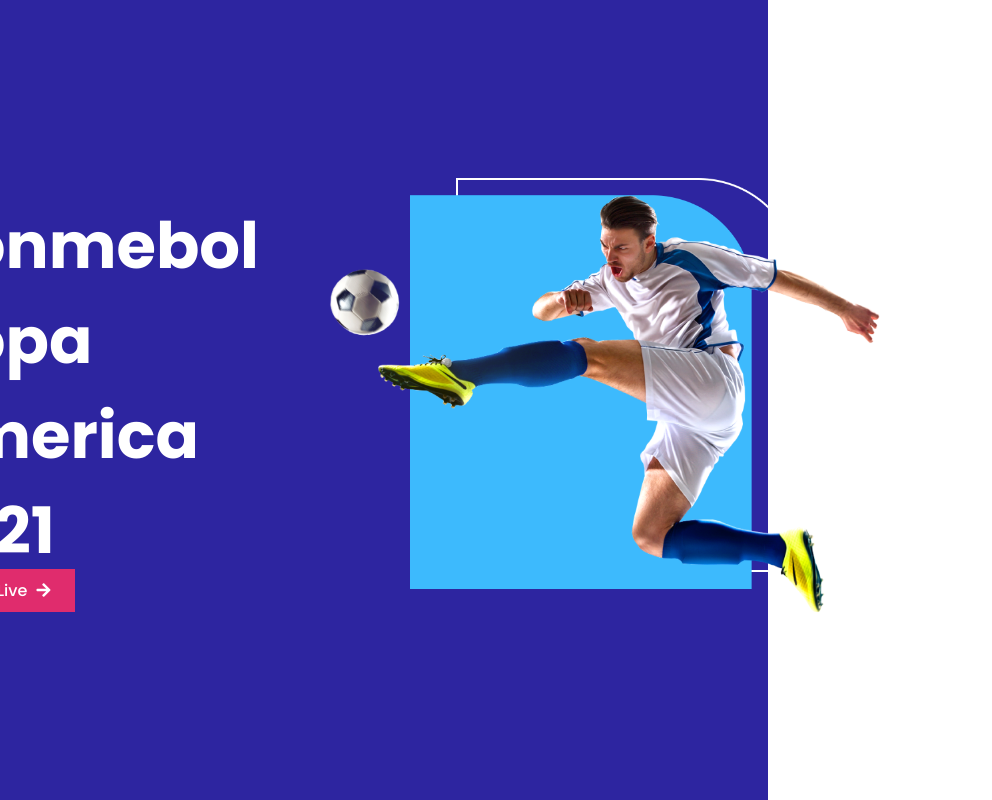
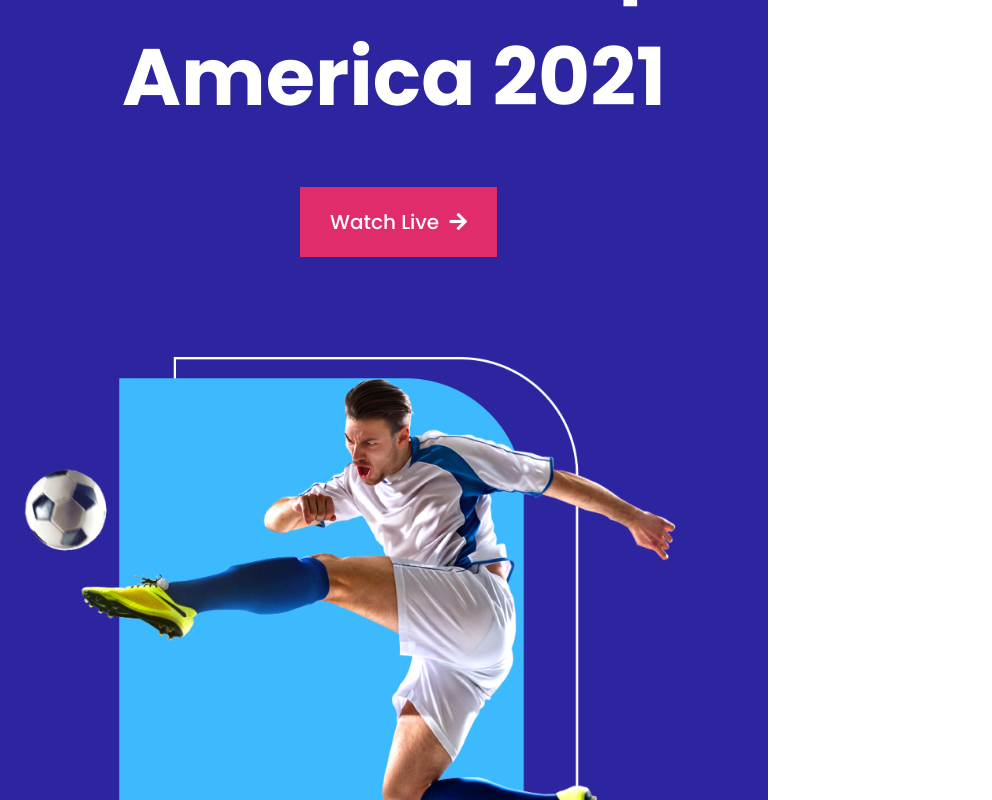
Before and after one commit to salauddinmd47/football-mania, a plain HTML site: page index.html in a window 768 px wide. Shown: the top 800 px of the page, 992 px wide, since content can reach past the window. Drawn offline with Linux system fonts and the light colour scheme.

Commit message:
responsive done

```diff
--- a/index.html
+++ b/index.html
@@ -15,7 +15,7 @@
         <div class="main-banner">
             <div class="banner-heading">
                 <h1>Conmebol   Copa America   2021</h1>
-                <a href="https://www.youtube.com/" target="_blank" class="link-button">Watch Live
+                <a href="https://www.youtube.com/" target="_blank" class="link-button live-button">Watch Live
                     <i class="fas fa-arrow-right"></i>
                 </a>
             </div>
@@ -163,7 +163,7 @@
                     <h4>About the Tournament</h4>
                     <h2>History of Copa America Cup</h2>
                     <p>Copa América  or CONMEBOL Copa América, known until 1975 as the South American Football Championship is the main men's football tournament contested among national teams from South America.</p>
-                     <a class="link-button"  href="https://en.wikipedia.org/wiki/Copa_Am%C3%A9rica" href="" target="_blank">Read More
+                     <a class="link-button  "  href="https://en.wikipedia.org/wiki/Copa_Am%C3%A9rica" href="" target="_blank">Read More
                         <i class="fas fa-arrow-right"></i>
                     </a>
                  </div>
--- a/style.css
+++ b/style.css
@@ -300,6 +300,10 @@
 .news-thumnail img{
     width:100%;
 }
+.footer-thumbnail img{
+    height:80px;
+    margin-right:0;
+ }
  }
  @media only screen and (min-width:688px) and (max-width:988px){
     .player-container{
@@ -358,5 +362,35 @@
     width:100%;
     border-radius:5px;
 }
+.main-banner{
+    width:100%;
+    display:flex;
+    flex-direction: column;
+    justify-content: center;
+    align-items: center;
+}
+.live-button{
+    margin-left: 280px;
+    margin-top: 50px;
+    display:inline-block;
+    padding:20px 30px;
+    font-size:20px;
 
 }
+.banner-image img{
+     width:100%;
+     height:auto;
+     margin-top: 100px;
+     margin-left: 20px;
+}
+.banner-heading{
+margin-right:0;
+padding-left: 20px;
+
+}
+.banner-heading h1{
+    font-size: 80px;
+    text-align: center;
+}
+
+}
```
